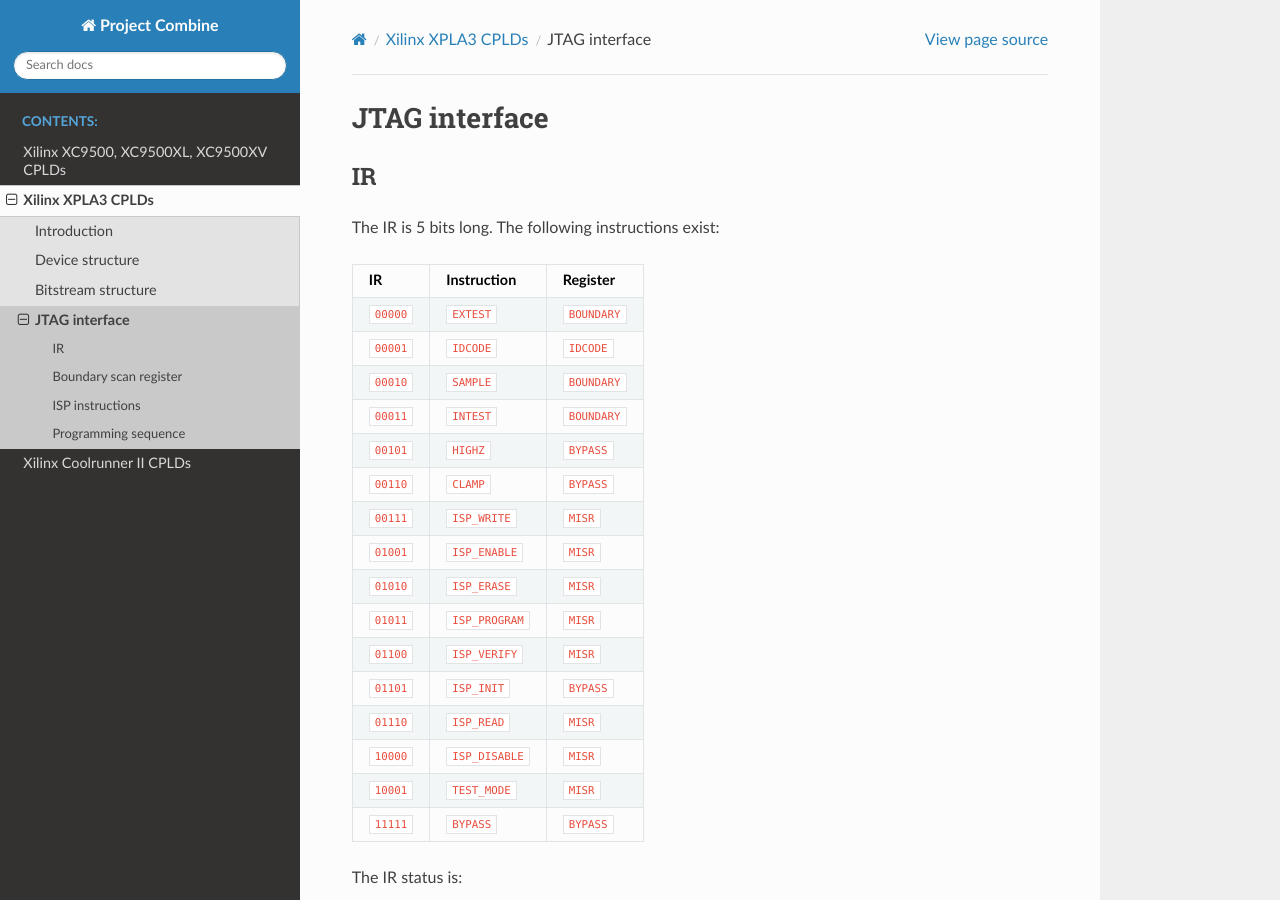
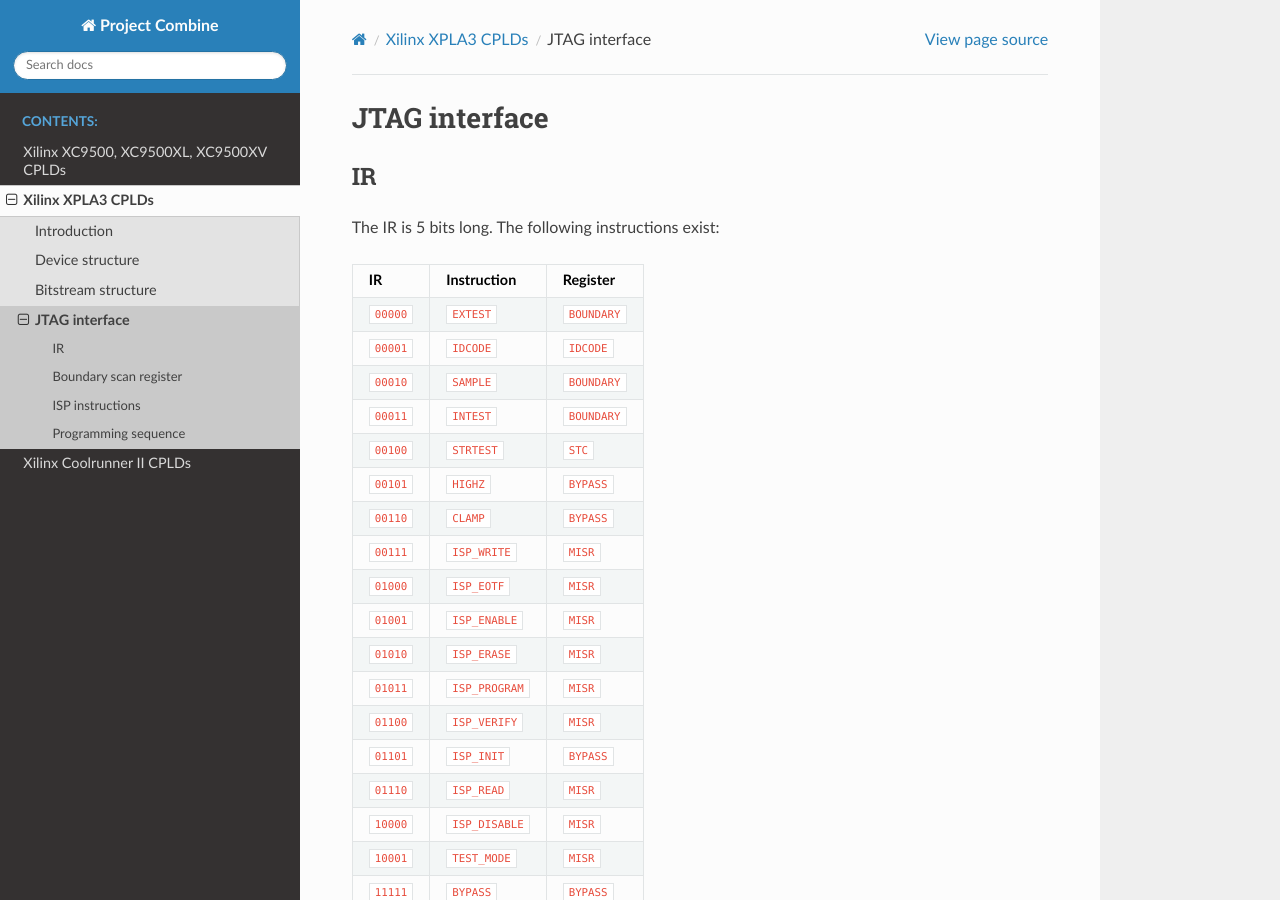
Before and after one commit to prjunnamed/prjcombine, a Sphinx documentation site: the page built from docs/xpla3/jtag.rst, in a window 1280 px wide and 900 px high. Built offline with Sphinx 7.4.7 and the Read the Docs theme 2.0.0, drawn with Linux system fonts in a browser that asks for light colours; pages that are not in the unit, such as notebooks, are missing from menus.

Commit message:
docs/xpla3: two more JTAG opcodes

```diff
--- a/docs/xpla3/jtag.rst
+++ b/docs/xpla3/jtag.rst
@@ -13,9 +13,11 @@
 ``00001`` ``IDCODE``      ``IDCODE``
 ``00010`` ``SAMPLE``      ``BOUNDARY``
 ``00011`` ``INTEST``      ``BOUNDARY``
+``00100`` ``STRTEST``     ``STC``
 ``00101`` ``HIGHZ``       ``BYPASS``
 ``00110`` ``CLAMP``       ``BYPASS``
 ``00111`` ``ISP_WRITE``   ``MISR``
+``01000`` ``ISP_EOTF``    ``MISR``
 ``01001`` ``ISP_ENABLE``  ``MISR``
 ``01010`` ``ISP_ERASE``   ``MISR``
 ``01011`` ``ISP_PROGRAM`` ``MISR``
```
